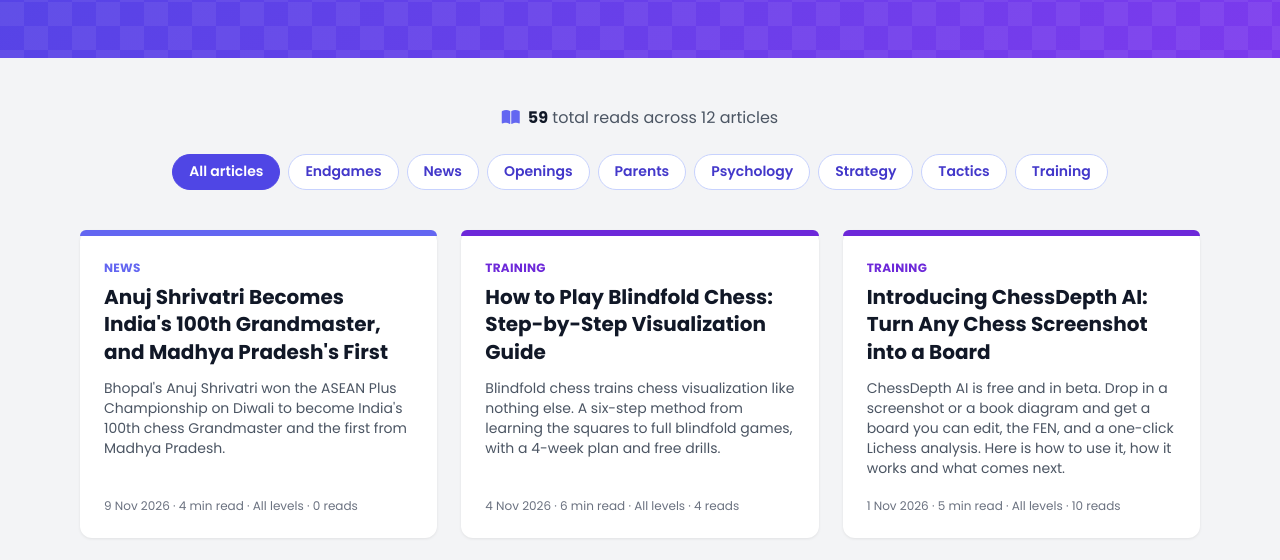
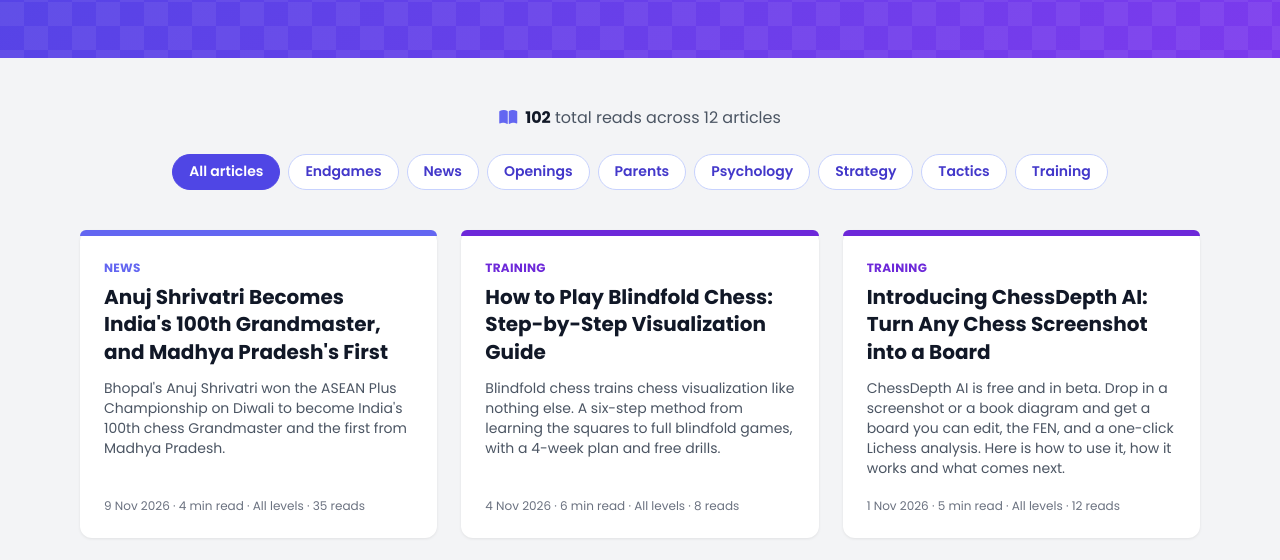
Before and after one commit to Sourabhjoshi1/Chess-Depth, a Jekyll site: the page built from pages/blog.html, in a window 1280 px wide and 1400 px high. Shown: the part 377-937 px from the top of the window. Built offline with Jekyll 4.4.1, drawn with Linux system fonts in a browser that asks for light colours; comment, search, counter and statistics services are not loaded; some of the changed text lies outside the part shown.

Commit message:
Update blog read counts from Google Analytics (to 11 Nov 2026)
Co-Authored-By: Claude Opus 5.5 <noreply@anthropic.com>
Claude-Session: https://claude.ai/code/session_017ZwxdNZGtw2tXrZdE2ZP9f

```diff
--- a/_data/post_reads.yml
+++ b/_data/post_reads.yml
@@ -1,12 +1,13 @@
-# Article views recorded by Google Analytics before the live read counter started (1 Jan 2025 - 9 Nov 2026).
+# Article views recorded by Google Analytics before the live read counter started (1 Jan 2025 - 11 Nov 2026).
 # The live count from Firestore (postViews) is added on top. Keys are post slugs.
+anuj-shrivatri-india-100th-grandmaster: 35
+introducing-chessdepth-ai: 12
 cct-method-checks-captures-threats: 11
-introducing-chessdepth-ai: 10
+how-to-play-blindfold-chess: 8
+use-ai-and-modern-tools-to-improve-at-chess: 7
 mastering-basic-chess-tactics: 6
+chess-for-kids-a-parents-guide: 5
 how-to-analyse-your-own-games: 5
-use-ai-and-modern-tools-to-improve-at-chess: 6
-chess-for-kids-a-parents-guide: 4
-how-to-play-blindfold-chess: 4
 rook-endgames-lucena-and-philidor: 4
 building-a-solid-opening-repertoire: 3
 importance-of-positional-play: 3
```
